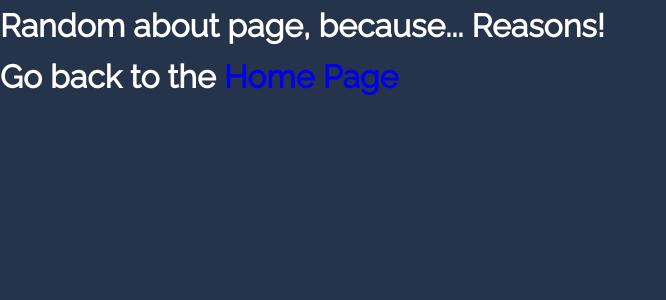
After one commit to nikolina-marinova3/Milestone_i_ii_iii, a PHP site: page /about.html in a window 1280 px wide. The commit adds this page. Shown: the top 300 px of the page, without its empty margins (0-666 px from the left). Run offline with PHP 8.4, Linux system fonts and the light colour scheme.

Commit message:
message chamged 2

```diff
--- /dev/null
+++ b/about.html
@@ -0,0 +1,16 @@
+<!DOCTYPE html>
+<html lang="en">
+<head>
+    <meta charset="UTF-8">
+    <meta name="viewport" content="width=device-width, initial-scale=1.0">
+    <meta http-equiv="X-UA-Compatible" content="ie=edge">
+    <link href="css/styles.css" rel="stylesheet">
+    <title>My About Pages</title>
+</head>
+<body>
+    <h1>
+        <p>Random about page, because... Reasons!</p>
+        <p>Go back to the  <a href="./index.html">Home Page</a></p>
+    </h1>
+</body>
+</html>
--- a/css/styles.css
+++ b/css/styles.css
@@ -8,7 +8,7 @@ padding: 0;
 
 body {
 font-family: 'Raleway', sans-serif;
-background: #2c3e50;
+background: #26344b;
 color: #fff;
 line-height: 1.6;
 }
@@ -18,7 +18,7 @@ line-height: 1.6;
       list-style: none;
       margin: 0;
       padding: 0;
-      background: #4c6ca0;
+      background: #26344b;
       border-radius: 5px;
       overflow: auto;
     }
--- a/index.html
+++ b/index.html
@@ -13,7 +13,7 @@
       <!-- Navbar -->
         <ul class="navbar">
           <li><a href="#">Home</a></li>
-          <li><a href="#">About</a></li>
+          <li><a href="./about.html">About</a></li>
           <li><a href="#">Services</a></li>
           <li><a href="#">Contact</a></li>
         </ul>
```
Also changed, not shown: 1 other file.
